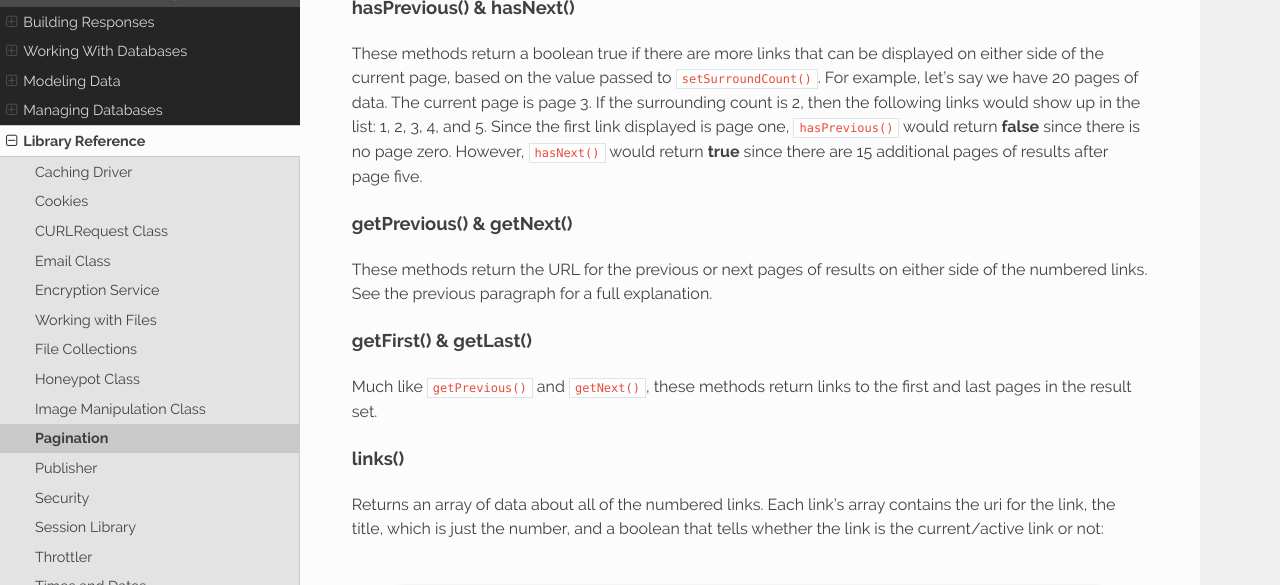
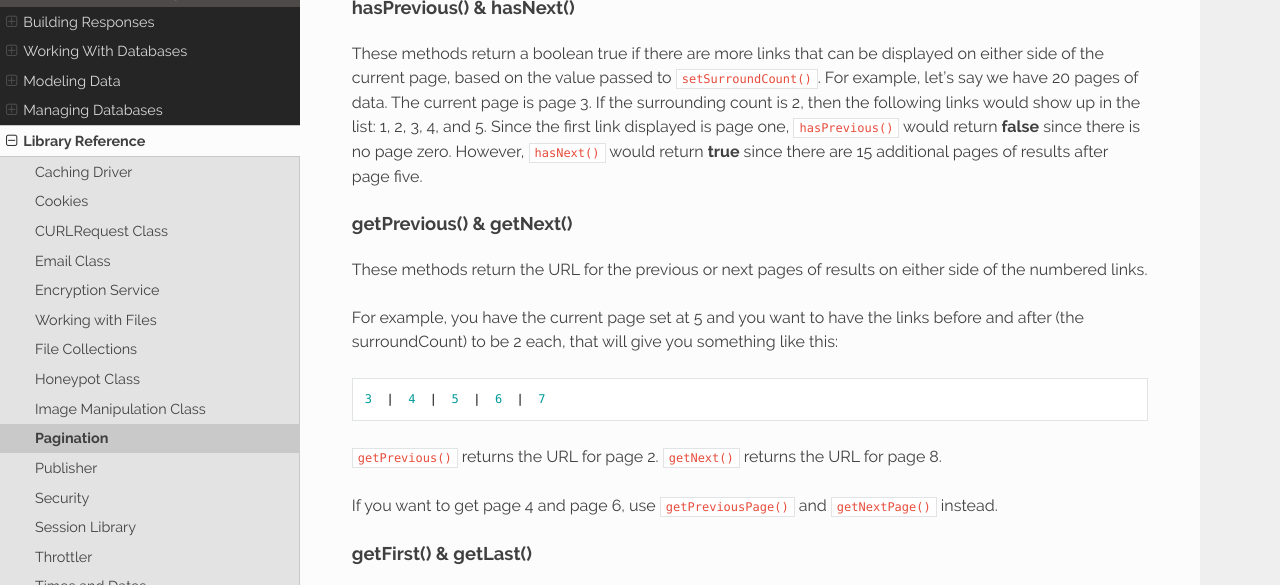
Before and after one commit to NEKOGET/ci4_user_guide_src, a Sphinx documentation site: the page built from source/libraries/pagination.rst, in a window 1280 px wide and 900 px high, scrolled down 6709 px, cut to the strip 0-585 px from the top of the window. Built offline with Sphinx 7.4.7 and the Read the Docs theme 2.0.0, drawn with Linux system fonts in a browser that asks for light colours; some of the changed text lies outside the part shown.

Commit message:
docs: add example for getPrevious() & getNext() and getPreviousPage() & getNextPage()

```diff
--- a/source/libraries/pagination.rst
+++ b/source/libraries/pagination.rst
@@ -206,8 +206,15 @@ Since the first link displayed is page one, ``hasPrevious()`` would return **fal
 getPrevious() & getNext()
 -------------------------
 
-These methods return the URL for the previous or next pages of results on either side of the numbered links. See the
-previous paragraph for a full explanation.
+These methods return the URL for the previous or next pages of results on either side of the numbered links.
+
+For example, you have the current page set at 5 and you want to have the links before and after (the surroundCount) to be 2 each, that will give you something like this::
+
+    3  |  4  |  5  |  6  |  7
+
+``getPrevious()`` returns the URL for page 2. ``getNext()`` returns the URL for page 8.
+
+If you want to get page 4 and page 6, use ``getPreviousPage()`` and ``getNextPage()`` instead.
 
 getFirst() & getLast()
 ----------------------
@@ -243,6 +250,12 @@ getPreviousPage() & getNextPage()
 
 These methods return a URL for the previous and next pages in relation to the current page being displayed, unlike ``getPrevious()`` and ``getNext()`` that return the URL for the previous or next pages of results on either side of the numbered links. See the previous paragraph for a full explanation.
 
+For example, you have the current page set at 5 and you want to have the links before and after (the surroundCount) to be 2 each, that will give you something like this::
+
+    3  |  4  |  5  |  6  |  7
+
+``getPreviousPage()`` returns the URL for page 4. ``getNextPage()`` returns the URL for page 6.
+
 If you want page numbers instead of URLs, you can use the following methods:
 
 getPreviousPageNumber() & getNextPageNumber()
```
